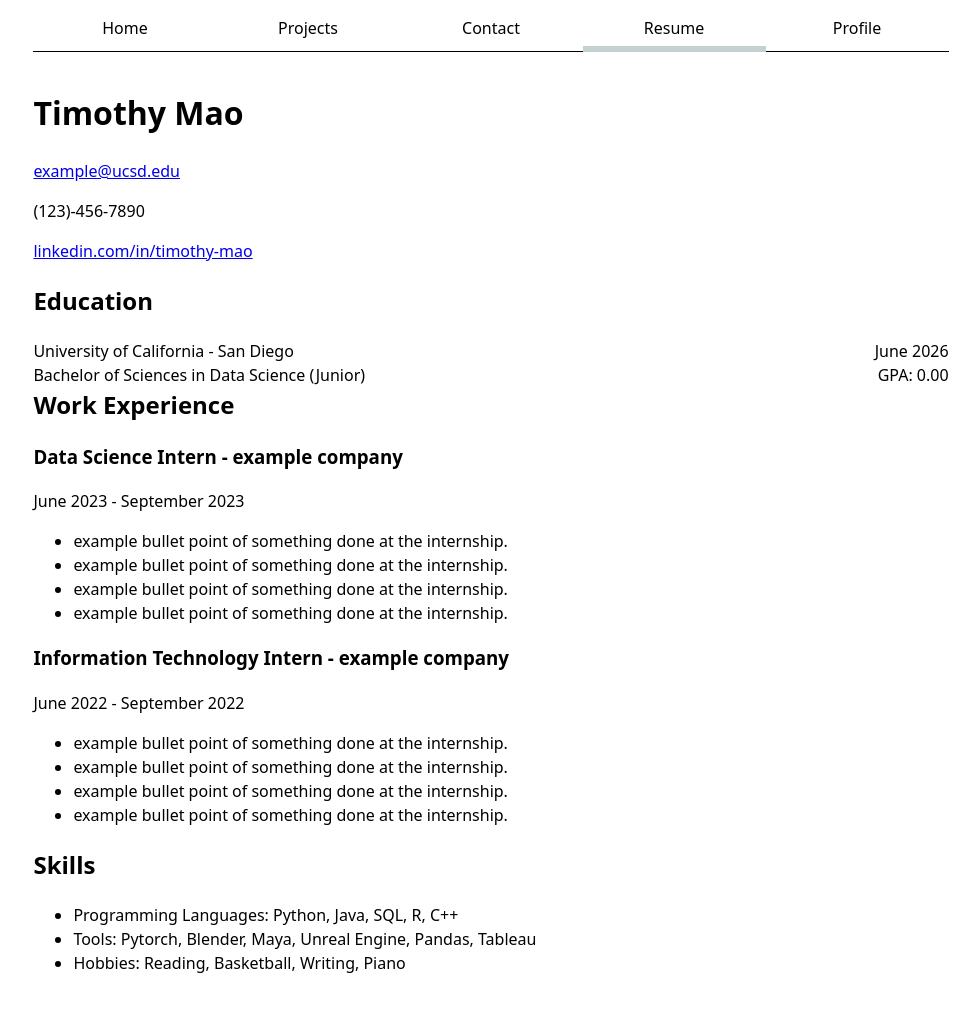
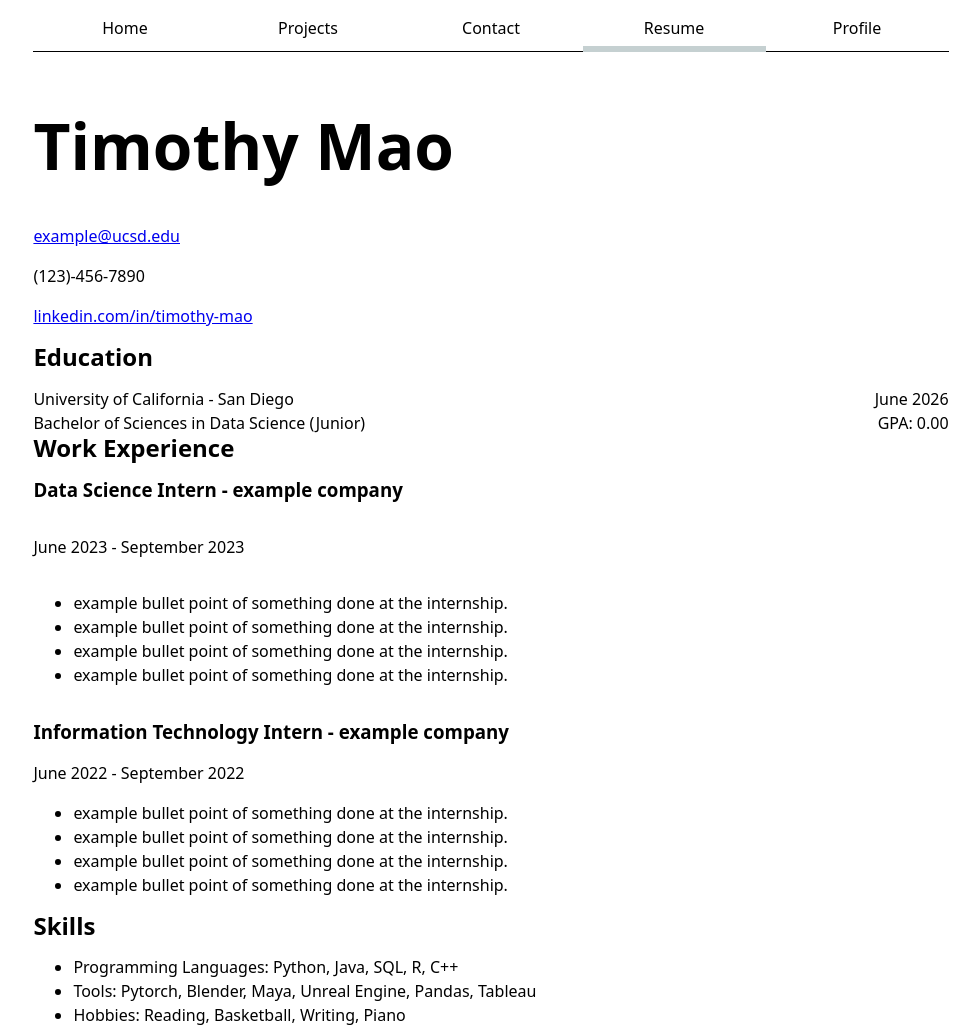
Before and after one commit to TimothyMao/portfolio, a plain HTML site: page resume/index.html in a window 1280 px wide. Shown: the whole page, without its empty margins (149-1129 px from the left). Before the commit the page ends 991 px from the top, so only its background shows below. Drawn offline with Linux system fonts and the light colour scheme.

Commit message:
applied horizontal alignment with subgrid and changed header sizing

```diff
--- a/style.css
+++ b/style.css
@@ -69,3 +69,22 @@ body {
     display: grid;
     grid-template-columns: repeat(auto-fill, minmax(15em, 1fr));
   }
+
+  article{
+    display: grid;
+    grid-template-rows: subgrid;
+    grid-row: span 3;
+  }
+
+  h2{
+    margin: 0;
+  }
+
+  h1{
+    font-size: 400%;
+  }
+
+  h1, h2, h3, h4, h5, h6{
+    line-height: 1.1;
+    text-wrap: balance;
+  }
```
